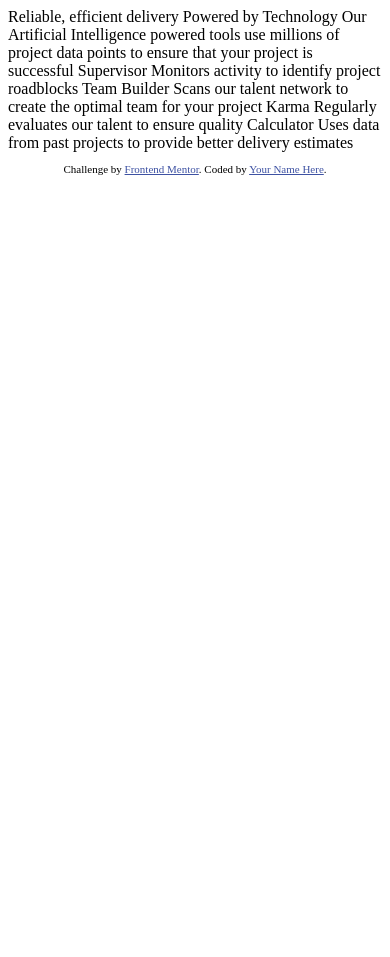
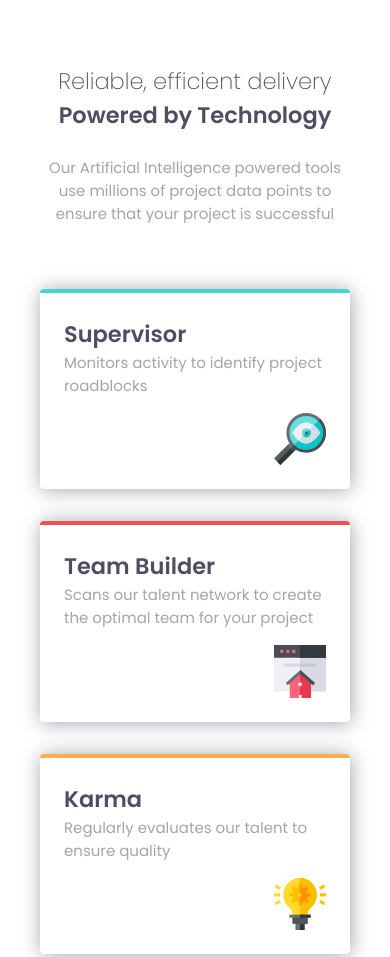
Before and after one commit to waldekglaz/four-card-feature-section, a plain HTML site: page index.html in a window 390 px wide. Shown: the top 957 px of the page. Before the commit the page ends 844 px from the top, so only its background shows below. Drawn offline with Linux system fonts and the light colour scheme.

Commit message:
mobile design

```diff
--- /dev/null
+++ b/css/style.scss
@@ -0,0 +1,69 @@
+// Variables
+$colorRed: hsl(0, 78%, 62%);
+$colorCyan: hsl(180, 62%, 55%);
+$colorOrange: hsl(34, 97%, 64%);
+$colorBlue:hsl(212, 86%, 64%);
+$colorGrayBlue:hsl(229, 6%, 66%);
+$colorDarkBlue:hsl(234, 12%, 34%);
+$colorLightGray:hsl(0, 0%, 98%);
+// Typo
+$fontFamily: 'Poppins', sans-serif;
+$fontSize: 15px;
+$fontLight: 200;
+$fontRegular: 400;
+$fontBold: 600;
+
+// Reset
+*{
+    margin: 0;
+    padding: 0;
+    box-sizing: border-box;
+}
+
+// Section technology
+.technology{
+    font-size: $fontSize;
+    text-align: center;
+    padding: 4rem 2.5rem;
+    font-family: $fontFamily;
+    font-weight: $fontRegular;
+    color: $colorGrayBlue;
+    .technology__title{
+        color: $colorDarkBlue;
+        margin-bottom: 1.5rem;
+        .technology__title--light{
+            font-weight: $fontLight;
+        }
+    }
+
+    .cards__container{
+        margin: 4rem 0;
+        .card{
+            text-align: left;
+            border-radius: 4px;
+            padding: 1.5rem;
+            border-top: 4px solid $colorCyan;
+            margin-bottom: 2rem;
+            box-shadow: 1px 1px 20px $colorGrayBlue;
+
+            h2{
+                color: $colorDarkBlue;
+            }
+            img{
+                display: block;
+                width: 20%;
+                margin:1rem 0 0 auto;
+            }
+        }
+        #card__team{
+            border-color: $colorRed;
+        }
+        #card__karma{
+            border-color: $colorOrange;
+        }
+        #card__calc{
+            border-color: $colorBlue;
+        }
+    }
+
+}
--- a/index.html
+++ b/index.html
@@ -5,6 +5,9 @@
   <meta name="viewport" content="width=device-width, initial-scale=1.0"> <!-- displays site properly based on user's device -->
 
   <link rel="icon" type="image/png" sizes="32x32" href="./images/favicon-32x32.png">
+  <link rel="stylesheet" href="css/style.css">
+  <link rel="preconnect" href="https://fonts.gstatic.com">
+<link href="https://fonts.googleapis.com/css2?family=Poppins:wght@200;400;600&display=swap" rel="stylesheet">
 
   <title>Frontend Mentor | Four card feature section</title>
 
@@ -15,24 +18,58 @@
   </style>
 </head>
 <body>
+  <section class="technology">
+    <div class="technology__title">
+      <h1><span class="technology__title--light">Reliable, efficient delivery</span><br>Powered by Technology</h1>
+    </div>
+    <p>Our Artificial Intelligence powered tools use millions of project data points
+      to ensure that your project is successful</p>
+      <div class="cards__container">
+        <div class="column__1">
+          <div class="card">
+            <h2>Supervisor</h2>
+            <p>Monitors activity to identify project roadblocks</p>
+            <img src="images/icon-supervisor.svg" alt="supervisor image">
+          </div>
+        </div>
+        <div class="column__2">
+          <div id="card__team" class="card">
+            <h2>
+              Team Builder</h2>
+            <p>Scans our talent network to create the optimal team for your project</p>
+            <img src="images/icon-team-builder.svg" alt="supervisor image">
+          </div>
+          <div id="card__karma" class="card">
+            <h2> Karma</h2>
+            <p>Regularly evaluates our talent to ensure quality</p>
+            <img src="images/icon-karma.svg" alt="supervisor image">
+          </div>
+        </div>
+        <div class="column__3">
+          <div id="card__calc" class="card">
+            <h2> Calculator</h2>
+            <p>Uses data from past projects to provide better delivery estimates</p>
+            <img src="images/icon-calculator.svg" alt="supervisor image">
+          </div>
+        </div>
+      </div>
+  </section>
 
-  Reliable, efficient delivery
-  Powered by Technology
 
-  Our Artificial Intelligence powered tools use millions of project data points
-  to ensure that your project is successful
 
-  Supervisor
-  Monitors activity to identify project roadblocks
 
-  Team Builder
-  Scans our talent network to create the optimal team for your project
 
-  Karma
-  Regularly evaluates our talent to ensure quality
 
-  Calculator
-  Uses data from past projects to provide better delivery estimates
+
+
+
+
+
+
+
+
+
+
 
 
   <footer>
```
Also changed, not shown: css/style.css (added), 1 other file.
